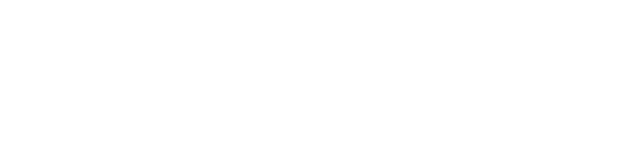
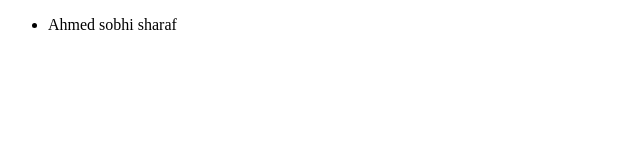
Before and after one commit to ahmeds0bhi/Group, a plain HTML site: page index.html in a window 1280 px wide. Shown: the whole page, without its empty margins (0-640 px from the left). Drawn offline with Linux system fonts and the light colour scheme.

Commit message:
Ahmed sobhi

```diff
--- a/index.html
+++ b/index.html
@@ -6,6 +6,8 @@
     <title>Document</title>
 </head>
 <body>
-
+    <ul>
+        <li>Ahmed sobhi sharaf</li>
+    </ul>
 </body>
 </html>
```
